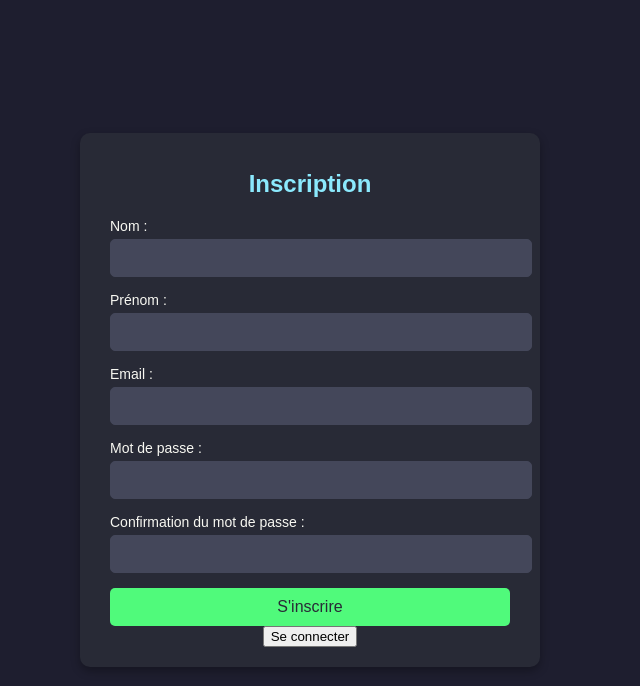
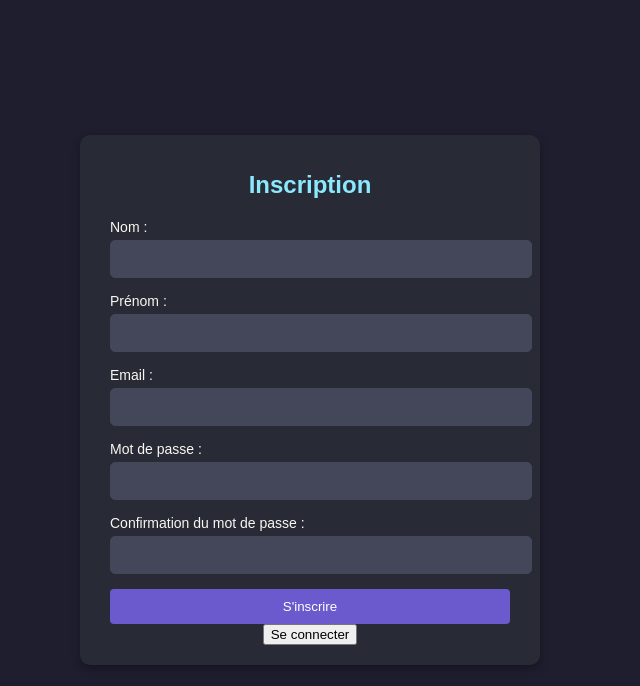
Before and after one commit to Yoshi-OOF/Game-Collection, a PHP site: page /Views/RegisterView.php in a window 1280 px wide. Shown: the top 686 px of the page, without its empty margins (330-970 px from the left). Run offline with PHP 8.4, Linux system fonts and the light colour scheme.

Commit message:
Update Register.css

```diff
--- a/Css/Register.css
+++ b/Css/Register.css
@@ -56,18 +56,17 @@ form input[type="password"]:focus {
 
 /* Bouton */
 form button {
-    background-color: #50fa7b;
-    color: #282a36;
-    padding: 10px 15px;
+    width: 100%;
+    padding: 10px;
+    background-color: #6a5acd;
+    color: white;
     border: none;
-    border-radius: 5px;
-    font-size: 16px;
+    border-radius: 4px;
     cursor: pointer;
-    width: 100%;
 }
 
 form button:hover {
-    background-color: #45e06f;
+    background-color: #5848a4;
 }
 
 .form-container a {
```
